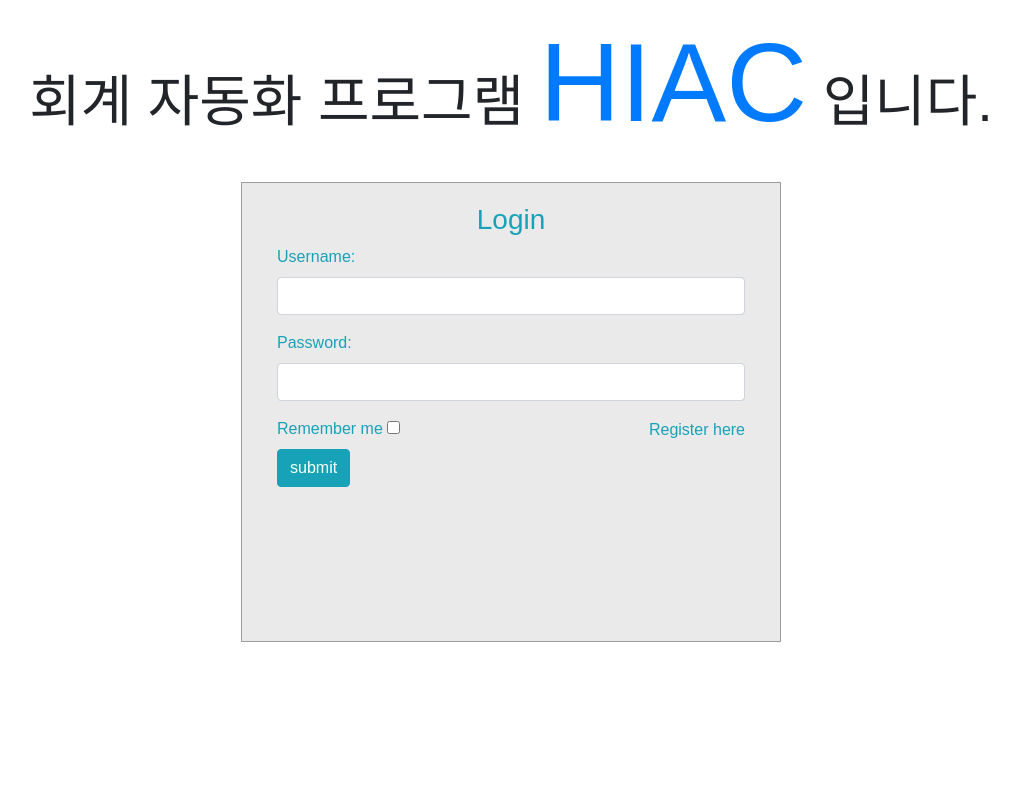
After one commit to HICC-Bootcamp/2022-import4ky-HICCAccountingProgram, a Django app: template HIAC/templates/HIAC/login.html in a window 1280 px wide. The commit adds this page. Shown: the whole page, without its empty margins (129-1148 px from the left). Run offline with Django 3.2, Linux system fonts and the light colour scheme; the template is opened without the code that fills it, so the values that code supplies are empty; some web fonts are replaced.

Commit message:
로그인 로그아웃 회원가입 구현 (아직 로그인 상태가 아닐때 접근 막는 법은 구현못함)

```diff
--- /dev/null
+++ b/HIAC/static/css/login.css
@@ -0,0 +1,20 @@
+body {
+  margin: 0;
+  padding: 0;
+  height: 100vh;
+}
+
+#login .container #login-row #login-column #login-box {
+  max-width: 600px;
+  height: 600px;
+  border: 1px solid #9C9C9C;
+  background-color: #EAEAEA;
+}
+
+#login .container #login-row #login-column #login-box #login-form {
+  padding: 20px;
+}
+
+#login .container #login-row #login-column #login-box #login-form #register-link {
+  margin-top: -85px;
+}
--- /dev/null
+++ b/HIAC/static/css/signup.css
@@ -0,0 +1,19 @@
+
+    body {
+      min-height: 100vh;
+    }
+
+    .input-form {
+      max-width: 680px;
+
+      margin-top: 80px;
+      padding: 32px;
+
+      background: #EAEAEA;
+      -webkit-border-radius: 10px;
+      -moz-border-radius: 10px;
+      border-radius: 10px;
+      -webkit-box-shadow: 0 8px 20px 0 rgba(0, 0, 0, 0.15);
+      -moz-box-shadow: 0 8px 20px 0 rgba(0, 0, 0, 0.15);
+      box-shadow: 0 8px 20px 0 rgba(0, 0, 0, 0.15)
+    }
--- /dev/null
+++ b/HIAC/templates/HIAC/form_errors.html
@@ -0,0 +1,15 @@
+{% if form.errors %}
+    {% for field in form %}
+        {% for error in field.errors %}
+            <div class="alert alert-danger">
+                <strong>{{ field.label }}</strong>
+                {{ error }}
+            </div>
+        {% endfor %}
+    {% endfor %}
+    {% for error in form.non_field_errors %}
+        <div class="alert alert-danger">
+            <strong>{{ error }}</strong>
+        </div>
+    {% endfor %}
+{% endif %}
--- /dev/null
+++ b/HIAC/templates/HIAC/login.html
@@ -0,0 +1,54 @@
+{% extends 'base.html' %}
+
+{% block body %}
+
+    <header>
+        <div class="pricing-header p-3 pb-md-4 mx-auto text-center">
+            <h1 class="display-4 fw-normal">회계 자동화 프로그램 <a href="https://github.com/HICC-Bootcamp/2022-import4ky-HICCAccountingProgram" style="font-size: 2em"> HIAC</a> 입니다.</h1>
+        </div>
+    </header>
+
+    <article>
+        <div id="login">
+            <div class="container">
+                <div id="login-row" class="row justify-content-center align-items-center">
+                    <div id="login-column" class="col-md-6">
+                        <div id="login-box" class="col-md-12" style="height: 460px;">
+                            <form id="login-form" class="form" action="{% url 'HIAC:login' %}" method="post">
+                                {% csrf_token %}
+                                {% include "HIAC/form_errors.html" %}
+                                <h3 class="text-center text-info">Login</h3>
+                                <div class="form-group">
+                                    <label for="username" class="text-info">Username:</label><br>
+                                    <input type="text" name="username" id="username" class="form-control"
+                                            value="{{ form.username.value|default_if_none:'' }}">
+                                </div>
+                                <div class="form-group">
+                                    <label for="password" class="text-info">Password:</label><br>
+                                    <input type="password" name="password" id="password" class="form-control"
+                                            value="{{ form.username.value|default_if_none:'' }}">
+                                </div>
+                                <div class="form-group">
+                                    <label for="remember-me" class="text-info"><span>Remember me</span> <span><input id="remember-me" name="remember-me" type="checkbox"></span></label><br>
+                                    <input type="submit" name="submit" class="btn btn-info btn-md" value="submit">
+                                </div>
+                                <div id="register-link" class="text-right">
+                                    <a href="{% url 'HIAC:signup' %}" class="text-info">Register here</a>
+                                </div>
+                            </form>
+                        </div>
+                    </div>
+                </div>
+            </div>
+        </div>
+    </article>
+
+
+<!-- 폰트 적용 !-->
+<style>
+    body {
+        font-family: 'GangwonEdu_OTFBoldA', sans-serif;
+    }
+</style>
+
+{% endblock %}
--- a/templates/base.html
+++ b/templates/base.html
@@ -8,6 +8,8 @@
     <title>HICC Accounting Program</title>
 
     <base href="/">
+    <link rel="stylesheet" href="{% static 'css/login.css' %}">
+    <link rel="stylesheet" href="{% static 'css/signup.css' %}">
     <link rel="stylesheet" href="{% static 'css/intro.css' %}">
     <link rel="stylesheet" href="{% static 'css/account_setting.css' %}">
     <link rel="stylesheet" href="{% static 'css/find_modal.css' %}">
```
Also changed, not shown: HIAC/templates/HIAC/account_setting.html (+5 -5 lines), HIAC/templates/HIAC/intro.html (+6 -3 lines), HIAC/templates/HIAC/signup.html (added, +69 -0 lines), HIAC/urls.py (+7 -1 lines), HIAC/views.py (+51 -4 lines).
